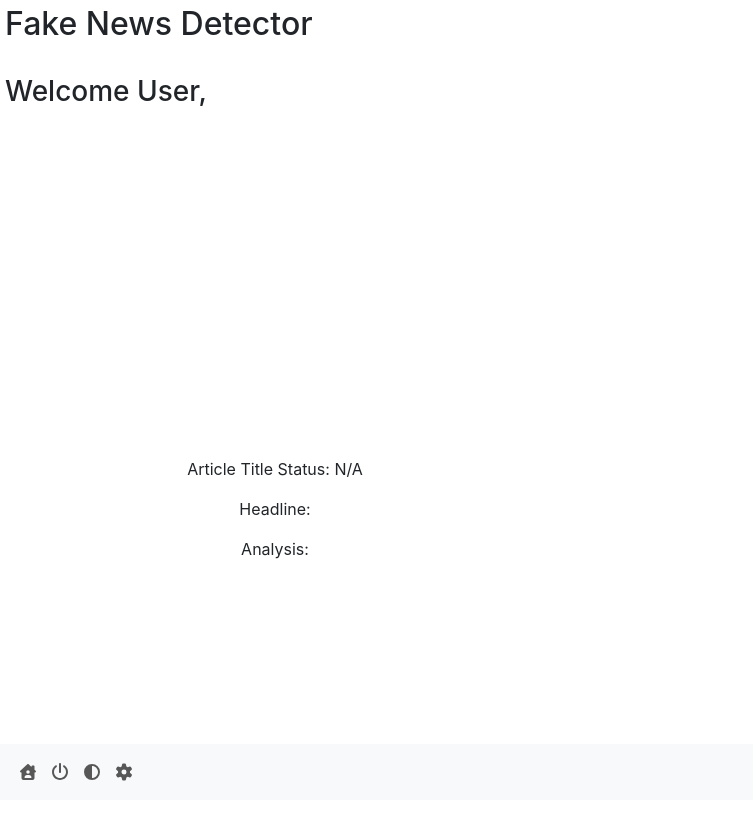
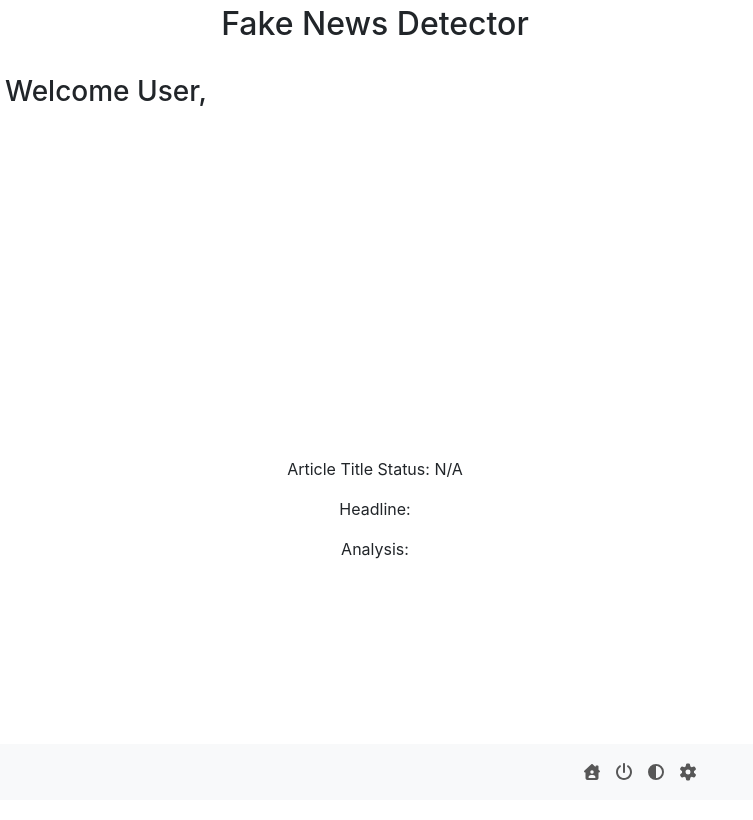
Before and after one commit to NikolasHunter515/Fake-News-Detector-Browser-Extension, a React (Create React App) app in the folder src/client/: page / in a window 1280 px wide. Shown: the top 820 px of the page, without its empty margins (0-753 px from the left). Built offline with nearby package versions, Linux system fonts and the light colour scheme; no server answers.

Commit message:
Small styling changes made

```diff
--- a/src/client/src/PageTitle.jsx
+++ b/src/client/src/PageTitle.jsx
@@ -11,7 +11,7 @@ export default function PageTitle(){
 
     return(
         <div>
-            <h2>{appName}</h2>
+            <h2 className='container-fluid justify-content-center d-flex'>{appName}</h2>
             <br />
             <h3>Welcome {userName},</h3>
         </div>
--- a/src/client/src/ToolBar.jsx
+++ b/src/client/src/ToolBar.jsx
@@ -21,7 +21,7 @@ export default function ToolBar(){
     return(
         <div className="justify-content-center">
             <nav className="navbar navbar-expand-sm bg-light fixed-bottom">
-                <div className="container-fluid">
+                <div className="container-fluid justify-content-center d-flex">
                     <ul className="navbar-nav">
                         <li className="nav-item">
                             <a className="nav-link" href="index.html">
--- a/src/client/src/index.css
+++ b/src/client/src/index.css
@@ -5,8 +5,8 @@ body {
     sans-serif;
   -webkit-font-smoothing: antialiased;
   -moz-osx-font-smoothing: grayscale;
-  width:550px;
-  height:400px;
+  width:750px;
+  height:600px;
   padding:5px;
 }
 
```
